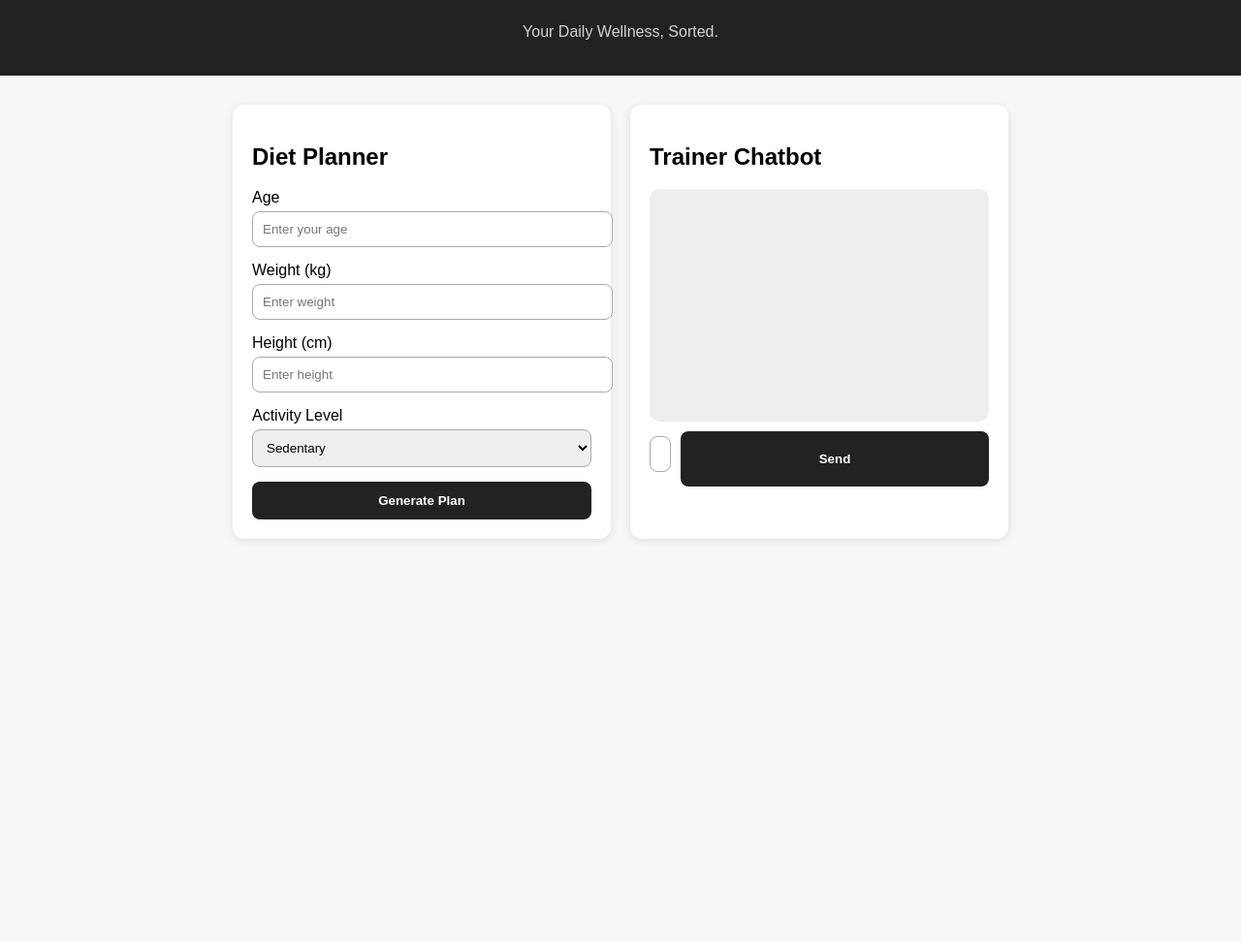
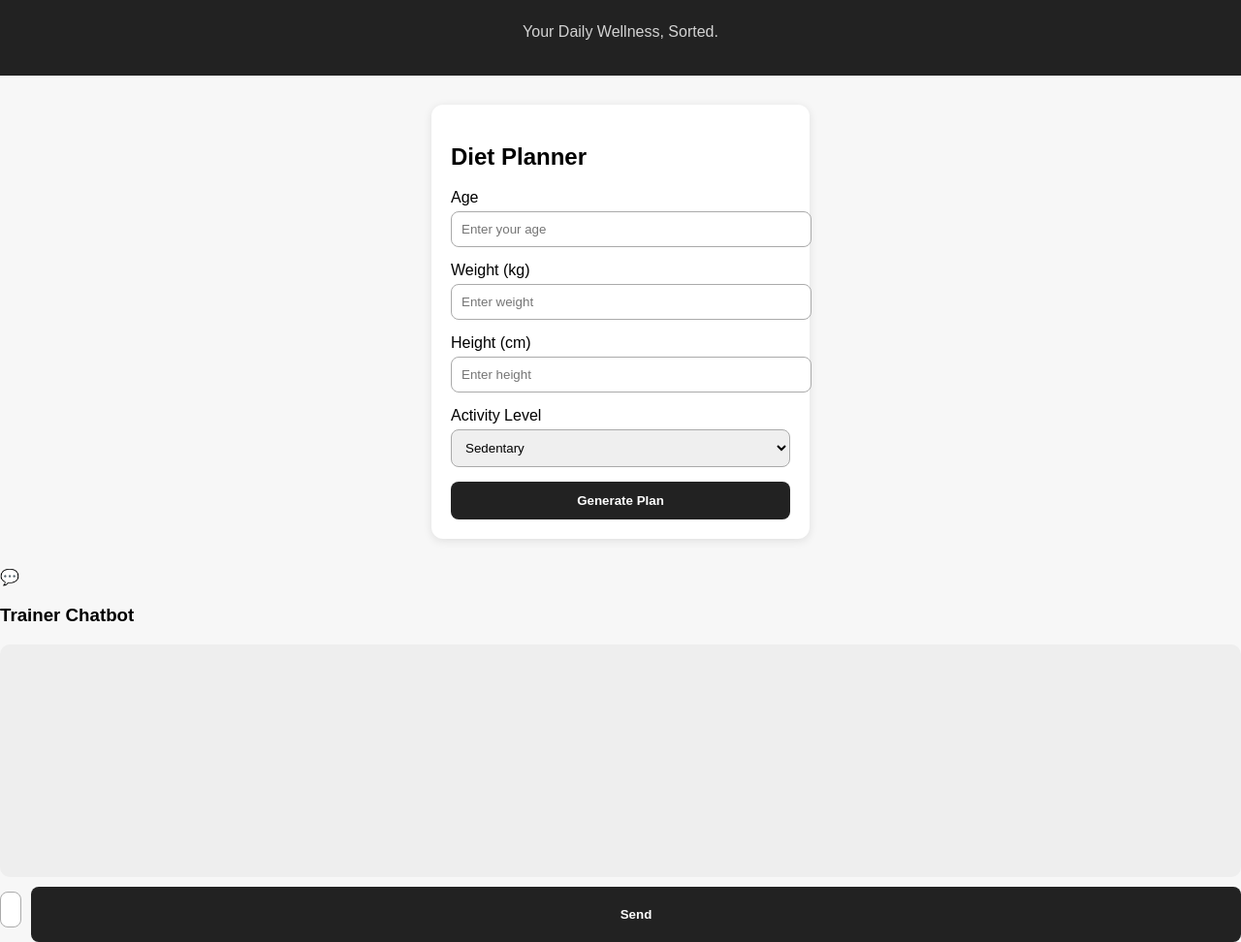
Before and after one commit to lightningninja-01/VyantraH, a plain HTML site: page index.html in a window 1280 px wide. Shown: the part 95-1067 px from the top of the page at 97% size. Before the commit the page ends 800 px from the top, so only its background shows below. Drawn offline with Linux system fonts and the light colour scheme.

Commit message:
Refactor chat section and add diet card

```diff
--- a/index.html
+++ b/index.html
@@ -14,7 +14,7 @@
     </header>
 
     <section class="container">
-        <div class="card">
+        <div class="card" id="dietCard">
             <h2>Diet Planner</h2>
             <form id="dietForm">
                 <label>Age</label>
@@ -39,17 +39,23 @@
 
             <div id="result"></div>
         </div>
+    </section>
 
-        <div class="card chat">
-            <h2>Trainer Chatbot</h2>
-            <div id="chatbox"></div>
 
-            <div class="chat-input">
-                <input type="text" id="userInput" placeholder="Ask something...">
-                <button onclick="sendMessage()">Send</button>
-            </div>
+    <div id="chatIcon" onclick="toggleChat()">
+        💬
+    </div>
+
+
+    <div id="chatWindow">
+        <h3>Trainer Chatbot</h3>
+        <div id="chatbox"></div>
+
+        <div class="chat-input">
+            <input type="text" id="userInput" placeholder="Ask something...">
+            <button onclick="sendMessage()">Send</button>
         </div>
-    </section>
+    </div>
 
     <script src="script.js"></script>
 </body>
```
